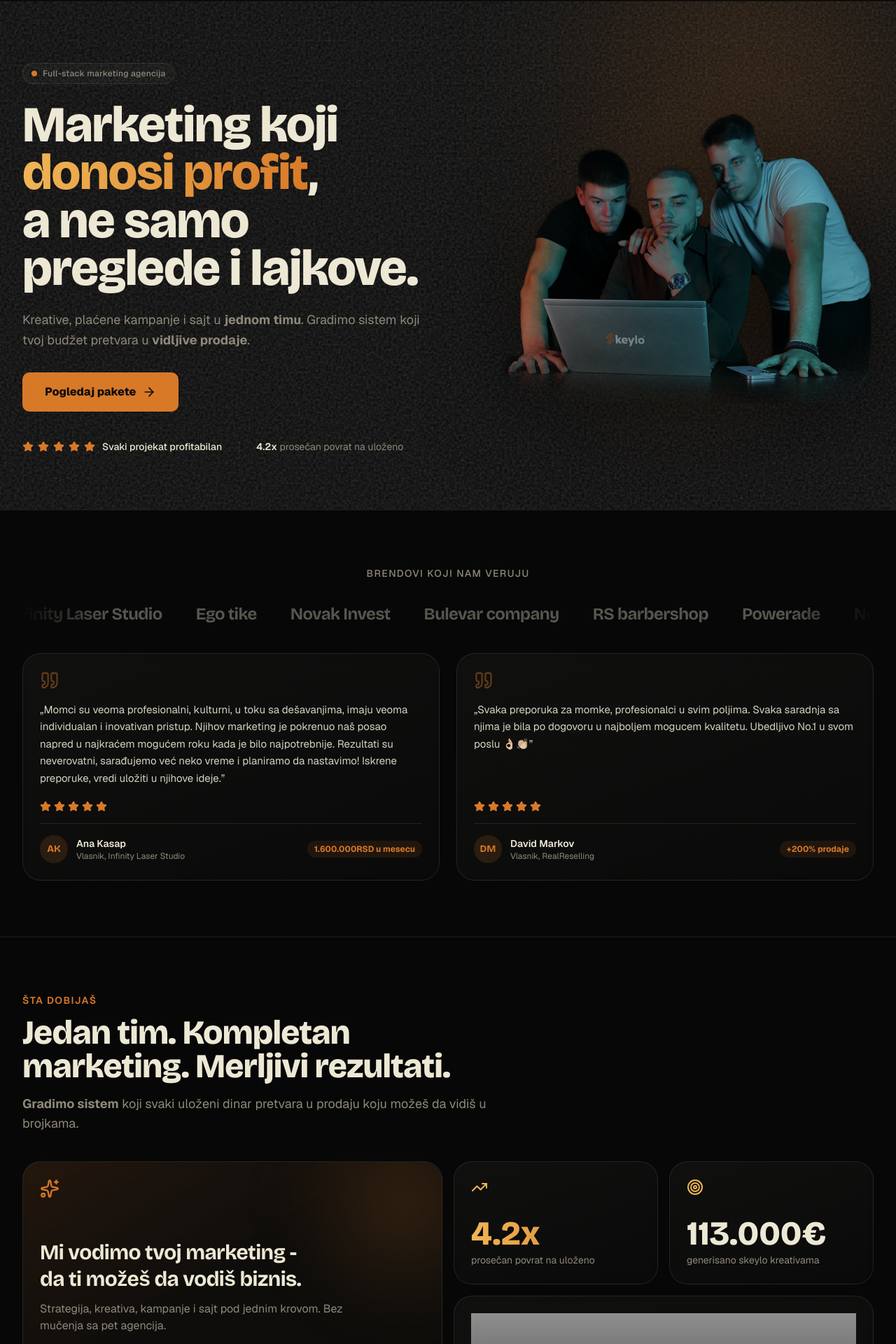
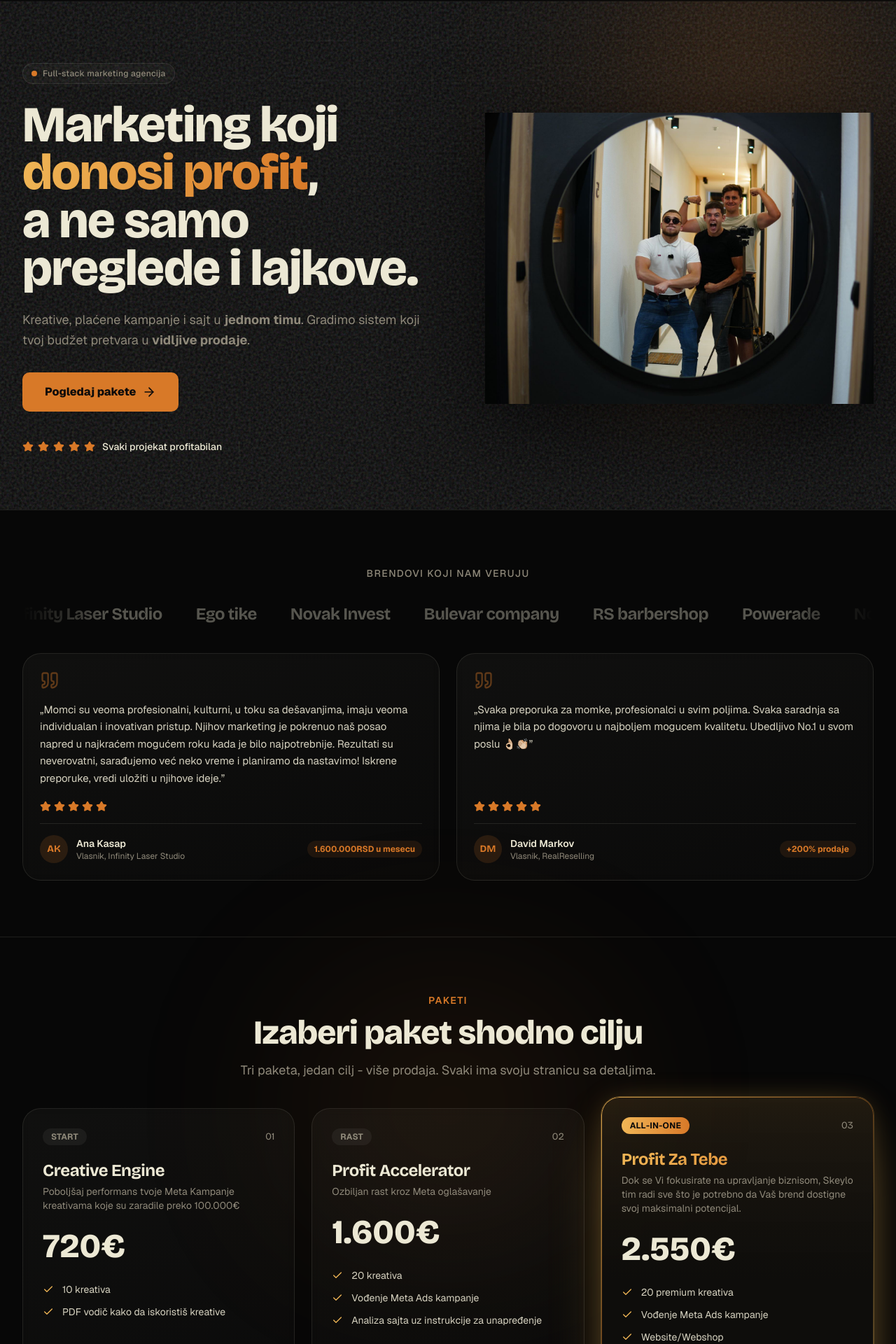
Before and after one commit to lukamacura/skeylo, a Next.js app: page / in a window 1280 px wide. Shown: the part 54-1974 px from the top of the page at 70% size. Built offline with nearby package versions, Linux system fonts and the light colour scheme; grey boxes are pictures that could not be loaded.

Commit message:
sitne izmene 25.07.

```diff
--- a/src/app/page.tsx
+++ b/src/app/page.tsx
@@ -16,6 +16,7 @@ export default function Home() {
       {/* 2. Social proof - logoi + testimonijali */}
       <SocialProof />
       {/* 3. UVP / rezultati */}
+      <Packages />
       <BentoGrid />
       {/* 3b. Usluge + zašto mi */}
       <Services />
@@ -26,7 +27,7 @@ export default function Home() {
       {/* 5b. Tim koji radi za tebe */}
       <Team />
       {/* 6. Ponuda - paketi */}
-      <Packages />
+
       {/* 6b. Finalni CTA + risk reversal */}
       <FinalCta />
     </>
--- a/src/components/site/BentoGrid.tsx
+++ b/src/components/site/BentoGrid.tsx
@@ -122,10 +122,10 @@ export default function BentoGrid() {
             <Target className="size-6 text-accent" />
             <div>
               <div className="font-display text-2xl font-extrabold sm:text-4xl lg:text-5xl">
-                113.000€
+                133.000€
               </div>
               <p className="mt-1 text-xs text-muted-foreground sm:text-sm">
-                generisano skeylo kreativama
+                generisano Skeylo kreativama
               </p>
             </div>
           </Cell>
--- a/src/components/site/CaseStudies.tsx
+++ b/src/components/site/CaseStudies.tsx
@@ -2,19 +2,19 @@
 
 import { motion } from "framer-motion";
 import { ArrowDownRight, TrendingUp } from "lucide-react";
+import YouTubePlayer from "./YouTubePlayer";
 
 const cases = [
   {
     client: "Infinity Laser Studio",
-    tag: "Sistem zakazivanja + Meta",
     problem:
       "Uspešan salon u Somboru želeo je da se proširi u Novi Sad. Marketing nije bio u planu. Salon je sve termine zakazivao ručno preko telefona.",
     strategy:
-      "Napravili smo websajt sa sistemom za zakazivanje i pokrenuli Meta kampanje sa 20 novih kreativa.",
+      "Napravili smo websajt sa sistemom za zakazivanje i pokrenuli Meta kampanje sa 20 novih kreativa (Profit za Tebe paket).",
     results: [
-      { value: "1.245.000", label: "prihoda za 3 meseca" },
-      { value: "~100", label: "online zakazivanja / mesec" },
-      { value: "4.14x", label: "povrat na uloženo u oglase" },
+      { value: "1.660.000", label: "prihoda za 3 meseca" },
+      { value: "~160", label: "online zakazivanja / mesec" },
+      { value: "11x", label: "povrat na uloženo u oglase" },
     ],
   },
 ];
@@ -25,14 +25,11 @@ export default function CaseStudies() {
       <div className="container-x">
         <div className="mb-8 max-w-2xl sm:mb-10">
           <p className="text-sm font-semibold uppercase tracking-widest text-primary">
-            Studije slučaja
+            Studija slučaja
           </p>
           <h2 className="mt-3 text-balance text-3xl font-extrabold sm:text-5xl">
-            Brojke, ne obećanja
+            Infinity Laser Studio
           </h2>
-          <p className="mt-4 text-base text-muted-foreground sm:text-lg">
-            Evo šta se desi kada problem, strategija i sistem rade zajedno.
-          </p>
         </div>
 
         <div className="grid gap-6 lg:grid-cols-2">
@@ -50,14 +47,7 @@ export default function CaseStudies() {
               }}
               className="flex flex-col rounded-3xl card-glass p-6 md:p-8"
             >
-              <div className="flex flex-wrap items-center justify-between gap-2">
-                <h3 className="font-display text-xl font-bold">{c.client}</h3>
-                <span className="rounded-full bg-foreground/[0.06] px-3 py-1 text-xs font-bold uppercase tracking-wide text-muted-foreground">
-                  {c.tag}
-                </span>
-              </div>
-
-              <div className="mt-6 space-y-4">
+              <div className="mt-2 space-y-4">
                 <div className="flex gap-3">
                   <span className="mt-0.5 inline-flex size-6 shrink-0 items-center justify-center rounded-full bg-red-500/10">
                     <ArrowDownRight className="size-3.5 text-red-400" />
@@ -70,22 +60,29 @@ export default function CaseStudies() {
                   </p>
                 </div>
                 <div className="flex gap-3">
-                  <span className="mt-0.5 inline-flex size-6 shrink-0 items-center justify-center rounded-full bg-primary/15">
-                    <TrendingUp className="size-3.5 text-primary" />
+                  <span className="mt-0.5 inline-flex size-6 shrink-0 items-center justify-center rounded-full bg-green-500/15">
+                    <TrendingUp className="size-3.5 text-green-500" />
                   </span>
                   <p className="text-sm">
                     <span className="font-semibold text-foreground">
-                      Strategija.{" "}
+                      Rešenje.{" "}
                     </span>
                     <span className="text-muted-foreground">{c.strategy}</span>
                   </p>
                 </div>
               </div>
 
-              <div className="mt-6 grid grid-cols-3 gap-3 border-t border-border pt-5 sm:mt-7 sm:pt-6">
+              <div className="mt-6">
+                <YouTubePlayer
+                  videoId="8ZlDwuFZnYQ"
+                  title={`Video: ${c.client}`}
+                />
+              </div>
+
+              <div className="mt-6 flex flex-center text-center justify-center gap-3 border-t border-border pt-5 sm:mt-7 sm:pt-6">
                 {c.results.map((r) => (
                   <div key={r.label}>
-                    <div className="font-display text-lg font-extrabold text-gradient sm:text-3xl">
+                    <div className="font-display text-md font-extrabold text-gradient sm:text-3xl">
                       {r.value}
                     </div>
                     <p className="mt-1 text-xs leading-snug text-muted-foreground">
--- a/src/components/site/Hero.tsx
+++ b/src/components/site/Hero.tsx
@@ -98,10 +98,6 @@ export default function Hero() {
               </span>
             </div>
             <div className="h-4 w-px bg-border" />
-            <span>
-              <span className="font-semibold text-foreground">4.2x</span>{" "}
-              prosečan povrat na uloženo
-            </span>
           </motion.div>
         </div>
 
@@ -121,13 +117,14 @@ export default function Hero() {
           <motion.div
             whileHover={reduce ? undefined : { rotate: -0.4, scale: 1.01 }}
             transition={{ type: "spring", stiffness: 160, damping: 18 }}
-            className="relative aspect-[16/13]"
+            className="relative aspect-[4/3]"
           >
             <Image
-              src="/hero.png"
+              src="/hero.jpeg"
               alt="Skeylo tim"
               fill
               priority
+              sizes="(max-width: 640px) 90vw, (max-width: 1024px) 60vw, 45vw"
               className="object-contain drop-shadow-[0_30px_60px_rgba(0,0,0,0.6)]"
             />
           </motion.div>
--- a/src/components/site/Packages.tsx
+++ b/src/components/site/Packages.tsx
@@ -22,7 +22,7 @@ export default function Packages() {
             Paketi
           </p>
           <h2 className="mt-3 text-balance text-3xl font-extrabold sm:text-5xl">
-            Izaberi paket shodno budžetu
+            Izaberi paket shodno cilju
           </h2>
           <p className="mt-4 text-base text-muted-foreground sm:text-lg">
             Tri paketa, jedan cilj - više prodaja. Svaki ima svoju stranicu sa
@@ -82,7 +82,7 @@ export default function Packages() {
                     {formatPrice(pkg.price)}€
                   </span>
                   <span className="text-sm text-muted-foreground">
-                    / {pkg.priceNote}
+                    {pkg.priceNote}
                   </span>
                 </div>
 
--- a/src/components/site/Process.tsx
+++ b/src/components/site/Process.tsx
@@ -6,18 +6,18 @@ import { Search, PenTool, Rocket } from "lucide-react";
 const steps = [
   {
     icon: Search,
-    title: "Analiza i strategija",
-    desc: "Radimo detaljno istraživanje tržišta, definišemo kupce i kreiramo funnel.",
+    title: "Temelj",
+    desc: "Detaljno istražujemo tržište, definišemo ciljnu publiku i osmišljamo prodajni levak.",
   },
   {
     icon: PenTool,
-    title: "Kreativa i postavka",
-    desc: "Snimamo kreative sa našim modelima. Sve se postavlja da meri svaki uloženi evro.",
+    title: "Izrada",
+    desc: "Izlazimo na teren i snimamo kreative, u pozadini se izrađuje sajt i kreira kampanja.",
   },
   {
     icon: Rocket,
-    title: "Skaliranje profita",
-    desc: "Optimizujemo iz nedelje u nedelju. Što radi - pojačavamo, što ne - gasimo.",
+    title: "Skaliranje",
+    desc: "Kampanja je dokazala da radi. Vreme je da se poveća budžet i ostvari maksimalan profit.",
   },
 ];
 
--- a/src/components/site/Team.tsx
+++ b/src/components/site/Team.tsx
@@ -31,7 +31,7 @@ export default function Team() {
             Ko stoji iza rezultata
           </p>
           <h2 className="mt-3 text-balance text-3xl font-extrabold sm:text-5xl">
-            Tim koji radi za tebe
+            Upoznaj Osnivače
           </h2>
         </div>
 
--- a/src/lib/packages.ts
+++ b/src/lib/packages.ts
@@ -40,7 +40,7 @@ export const PACKAGES: Package[] = [
     tagline:
       "Poboljšaj performans tvoje Meta Kampanje kreativama koje su zaradile preko 100.000€",
     price: 720,
-    priceNote: "jednokratno",
+    priceNote: "",
     badge: "Start",
     cta: "Želim kreative",
     heroKicker: "Paket 01 - Creative Engine",
@@ -63,7 +63,7 @@ export const PACKAGES: Package[] = [
         desc: "Profesionalno dizajnirani vizueli prilagođeni tvom brendu.",
       },
       {
-        title: "Strateški PDF vodič",
+        title: "PDF vodič kako da iskoristiš kreative",
         desc: "Detaljna uputstva i strategije kako da maksimalno iskoristiš kreative za najbolji efekat.",
       },
     ],
@@ -81,7 +81,7 @@ export const PACKAGES: Package[] = [
     name: "Profit Accelerator",
     tagline: "Ozbiljan rast kroz Meta oglašavanje",
     price: 1600,
-    priceNote: "jednokratno",
+    priceNote: "",
     badge: "Rast",
     cta: "Želim rast",
     heroKicker: "Paket 02 - Profit Accelerator",
@@ -104,11 +104,11 @@ export const PACKAGES: Package[] = [
         desc: "Veća količina vizuelnog sadržaja za testiranje i skaliranje.",
       },
       {
-        title: "Meta reklame (FB & IG)",
+        title: "Vođenje Meta Ads kampanje",
         desc: "Kompletno vođenje, optimizacija i praćenje oglasnih kampanja.",
       },
       {
-        title: "Analiza sajta",
+        title: "Analiza sajta uz instrukcije za unapređenje",
         desc: "Detaljan pregled uz konkretne UX/UI predloge za povećanje prodaje.",
       },
     ],
@@ -127,7 +127,7 @@ export const PACKAGES: Package[] = [
     tagline:
       "Dok se Vi fokusirate na upravljanje biznisom, Skeylo tim radi sve što je potrebno da Vaš brend dostigne svoj maksimalni potencijal.",
     price: 2550,
-    priceNote: "jednokratno",
+    priceNote: "",
     badge: "All-in-one",
     cta: "Želim sve",
     premium: true,
@@ -151,15 +151,15 @@ export const PACKAGES: Package[] = [
         desc: "Vizuelni materijali najvišeg nivoa za sve marketinške kanale.",
       },
       {
-        title: "Napredne Meta reklame",
+        title: "Vođenje Meta Ads kampanje",
         desc: "Strategije oglašavanja fokusirane na maksimalan povrat investicije (ROI).",
       },
       {
-        title: "Web aplikacija",
+        title: "Website/Webshop",
         desc: "Moderan i brz sajt bilo da je webshop ili običan landing page.",
       },
       {
-        title: "Sistem za zakazivanje",
+        title: "Sistem za kupovinu/zakazivanje",
         desc: "Automatizovano bukiranje termina i usluga - bez ručnog rada.",
       },
       {
```
Also changed, not shown: public/hero.jpeg (added).
